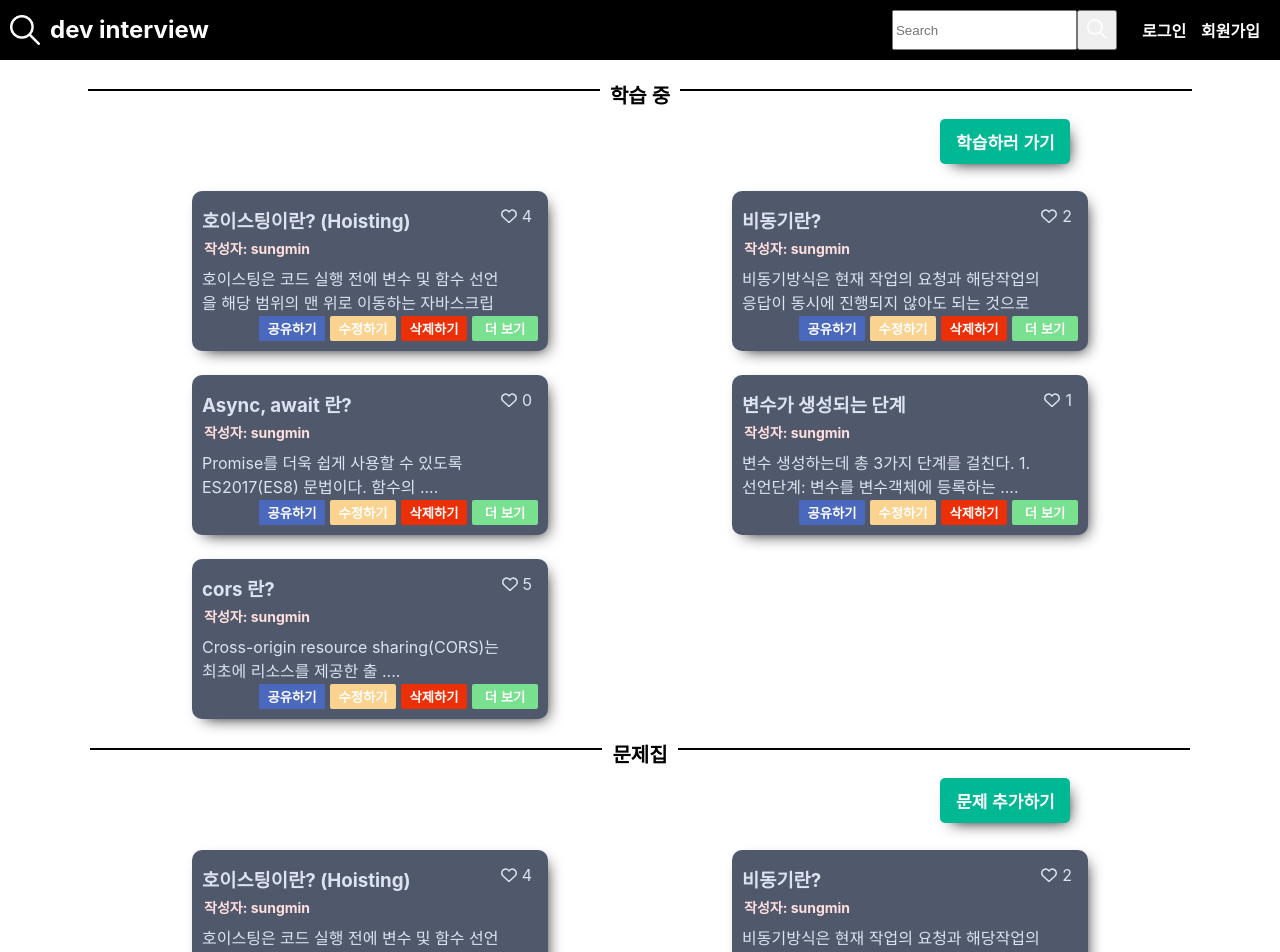
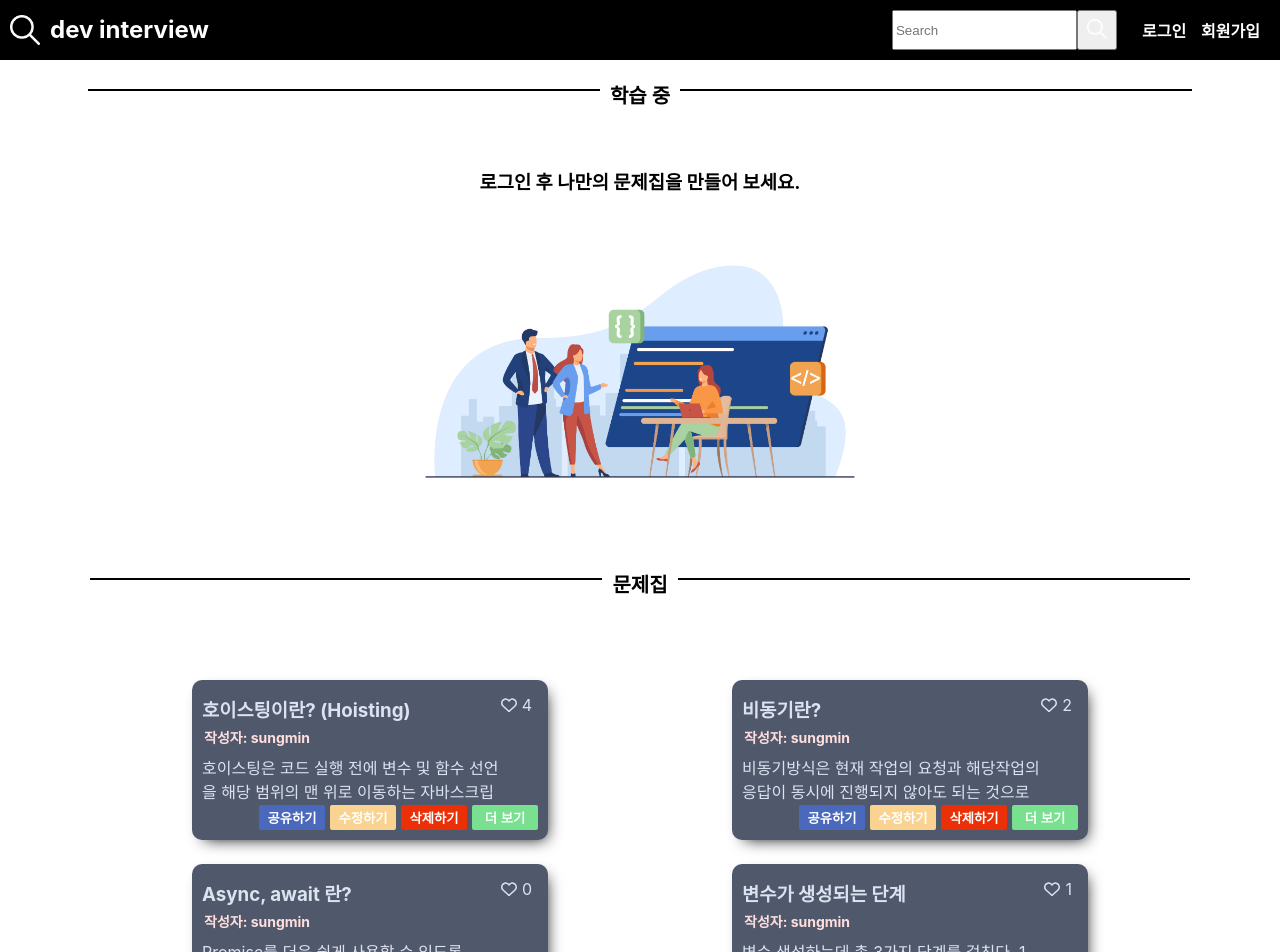
Before and after one commit to tkdals0905/dev-interview-helper, a React (Create React App) app in the folder client/: page / in a window 1280 px wide. Shown: the top 952 px of the page. Built offline with nearby package versions, Linux system fonts and the light colour scheme.

Commit message:
Feat)이것저것... 커밋메시지 내일부터 제대로 작성하기로...

```diff
--- a/client/src/components/CardForm.js
+++ b/client/src/components/CardForm.js
@@ -32,6 +32,7 @@ const Container = styled.div`
     margin: auto;
     width: 580px;
     height: 240px;
+    font-size: 20px;
   }
   #postBtn {
     display: block;
--- a/client/src/components/Cards.js
+++ b/client/src/components/Cards.js
@@ -1,18 +1,20 @@
 import React from 'react';
-
+import { useSelector } from 'react-redux';
 import Card from './Card';
 import CardsContainner from '../styles/CardsStyle';
 
 function Cards({ cardsInfo, handlePostCard }) {
+  const { me } = useSelector((state) => state.user);
+  const handleStudyBtn = () => {
+    handlePostCard(true);
+  };
   return (
     <CardsContainner>
-      <button
-        onClick={() => handlePostCard(true)}
-        className="studyBtn"
-        type="button"
-      >
-        문제 추가하기
-      </button>
+      {me ? (
+        <button onClick={handleStudyBtn} className="studyBtn" type="button">
+          문제 추가하기
+        </button>
+      ) : null}
       {cardsInfo.map((cardInfo) => (
         <Card key={cardInfo.id} cardInfo={cardInfo} />
       ))}
--- a/client/src/components/Confirm.js
+++ b/client/src/components/Confirm.js
@@ -11,16 +11,22 @@ const Container = styled.div`
   width: 100%;
   height: 100%;
   background-color: rgba(0, 5, 12, 0.5);
+  .back-arrow {
+    font-size: 20px;
+    margin-left: 5px;
+    margin-top: 1px;
+    font-weight: 800;
+    cursor: pointer;
+  }
 `;
 
 const MessageBox = styled.div`
   background-color: white;
   width: 300px;
   height: 200px;
-  z-index: 100;
+  z-index: 10;
   border-radius: 3px;
   h2 {
-    margin-top: 2rem;
     text-align: center;
     margin-bottom: 5rem;
   }
@@ -55,6 +61,9 @@ function Confirm({ message, handleMessage }) {
     } else if (message === 'login_fail') {
       setBtnInfo('닫 기');
       setCurMessage('로그인 실패');
+    } else if (message === 'should_login') {
+      setBtnInfo('로그인 하기');
+      setCurMessage('로그인 해야 사용가능합니다.');
     }
   }, []);
   const handleConfirm = () => {
@@ -68,10 +77,20 @@ function Confirm({ message, handleMessage }) {
       handleMessage('');
     }
   };
-
+  const handleCancel = () => {
+    handleMessage('');
+  };
   return (
     <Container>
       <MessageBox>
+        <div
+          role="button"
+          onClick={handleCancel}
+          className="back-arrow"
+          aria-hidden="true"
+        >
+          ❌
+        </div>
         <h2>{curMessage}</h2>
         <button type="button" onClick={handleConfirm}>
           {btnInfo}
--- a/client/src/components/ShareCards.js
+++ b/client/src/components/ShareCards.js
@@ -1,16 +1,45 @@
 import React from 'react';
+import { useSelector } from 'react-redux';
+import styled from 'styled-components';
 import Card from './Card';
 import CardsContainner from '../styles/CardsStyle';
 
+const Image = styled.img`
+  display: block;
+  width: 500px;
+  height: 355px;
+`;
+
+const ImageBox = styled.div`
+  display: flex;
+  flex-direction: column;
+  text-align: center;
+  margin: auto;
+`;
 function ShareCards({ cardsInfo }) {
+  const { me } = useSelector((state) => state.user);
   return (
     <CardsContainner>
+      {me ? (
+        <>
+          {' '}
           <button className="studyBtn" type="button">
             학습하러 가기
           </button>
           {cardsInfo.map((cardInfo) => (
             <Card key={cardInfo.id} cardInfo={cardInfo} />
           ))}
+        </>
+      ) : (
+        <ImageBox>
+          <h3>로그인 후 나만의 문제집을 만들어 보세요.</h3>
+          <Image
+            src="./images/13210.jpg"
+            className="decoration"
+            alt="배경이미지"
+          />
+        </ImageBox>
+      )}
     </CardsContainner>
   );
 }
```
Also changed, not shown: client/public/images/13210.jpg (added). Lines whose indentation alone changed are shown as unchanged.
